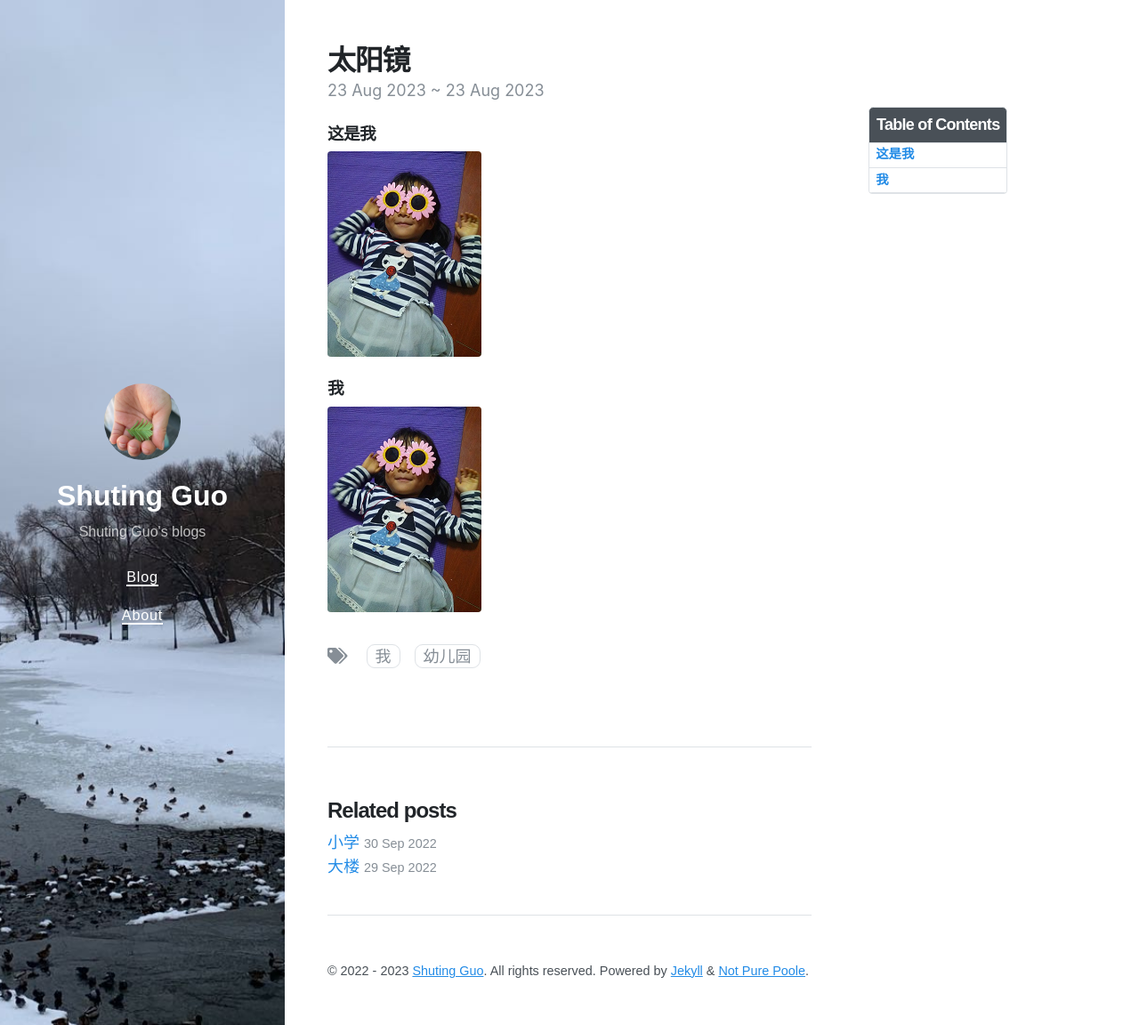
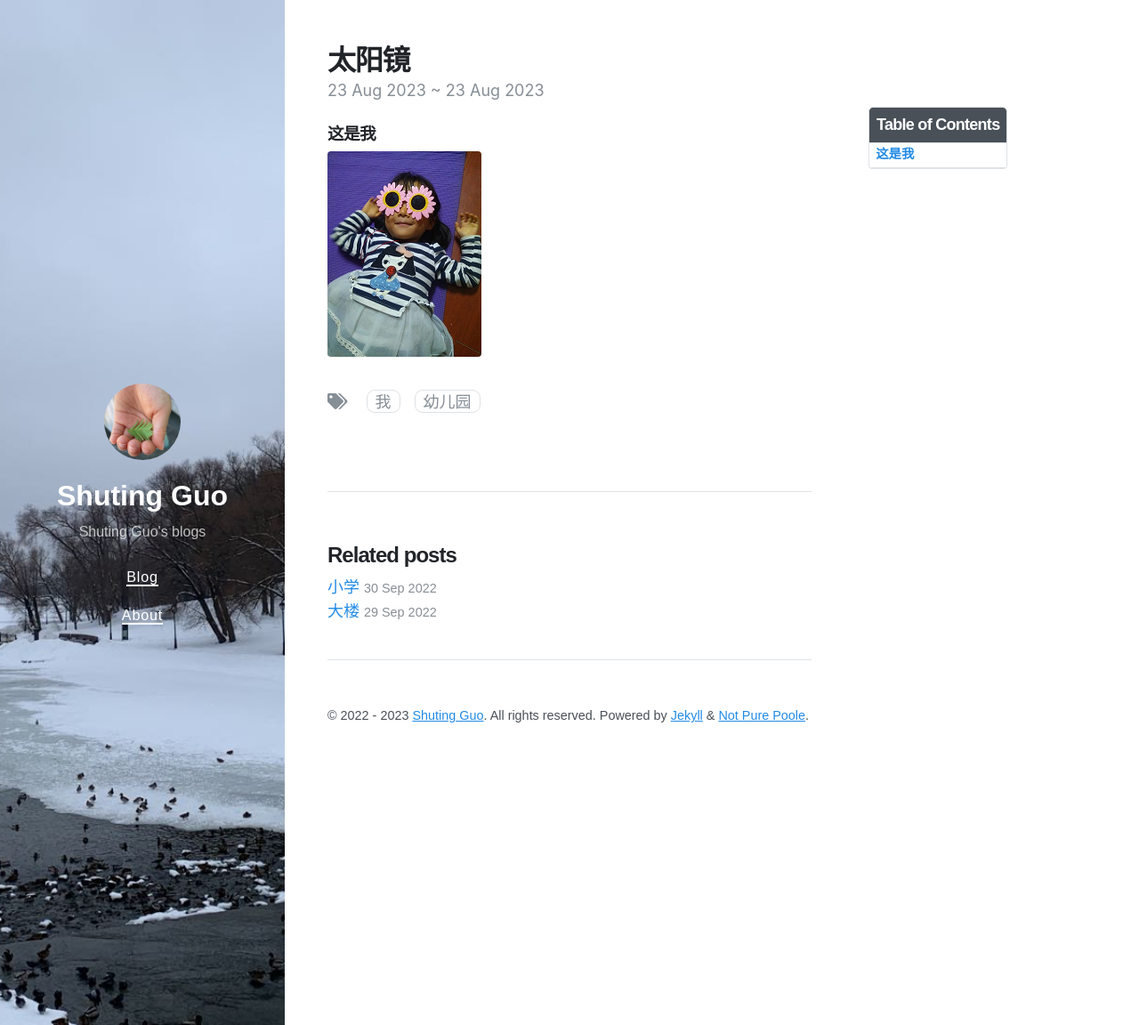
Before and after one commit to bingbing1263/guoshuting, a Jekyll site: the page built from _posts/2023-08-23-太阳镜.md, in a window 1280 px wide and 1152 px high. Shown: the whole window at 89% size. Built offline with Jekyll 4.4.1, drawn with Linux system fonts in a browser that asks for light colours; nearby versions of some CDN libraries.

Commit message:
更新 2023-08-23-太阳镜.md

```diff
--- a/_posts/2023-08-23-太阳镜.md
+++ b/_posts/2023-08-23-太阳镜.md
@@ -9,8 +9,4 @@ toc:  true
 
 ### 这是我
 
-<img src="{{ "/images/posts/2023-08-25/myself.png" | prepend: site.baseurl | prepend: site.url}}" alt="me" />
-
-### 我
-
  <img src="/images/posts/2023-08-25/myself.png">
```
